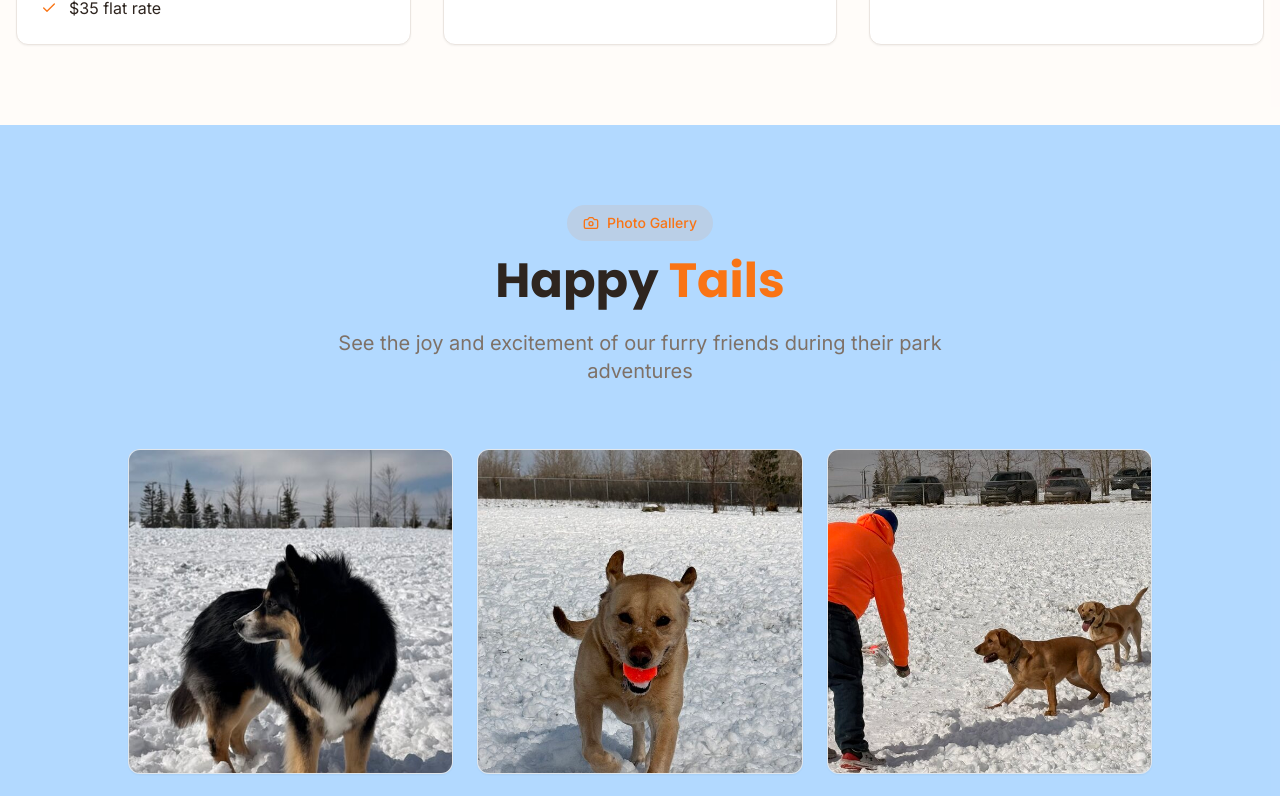
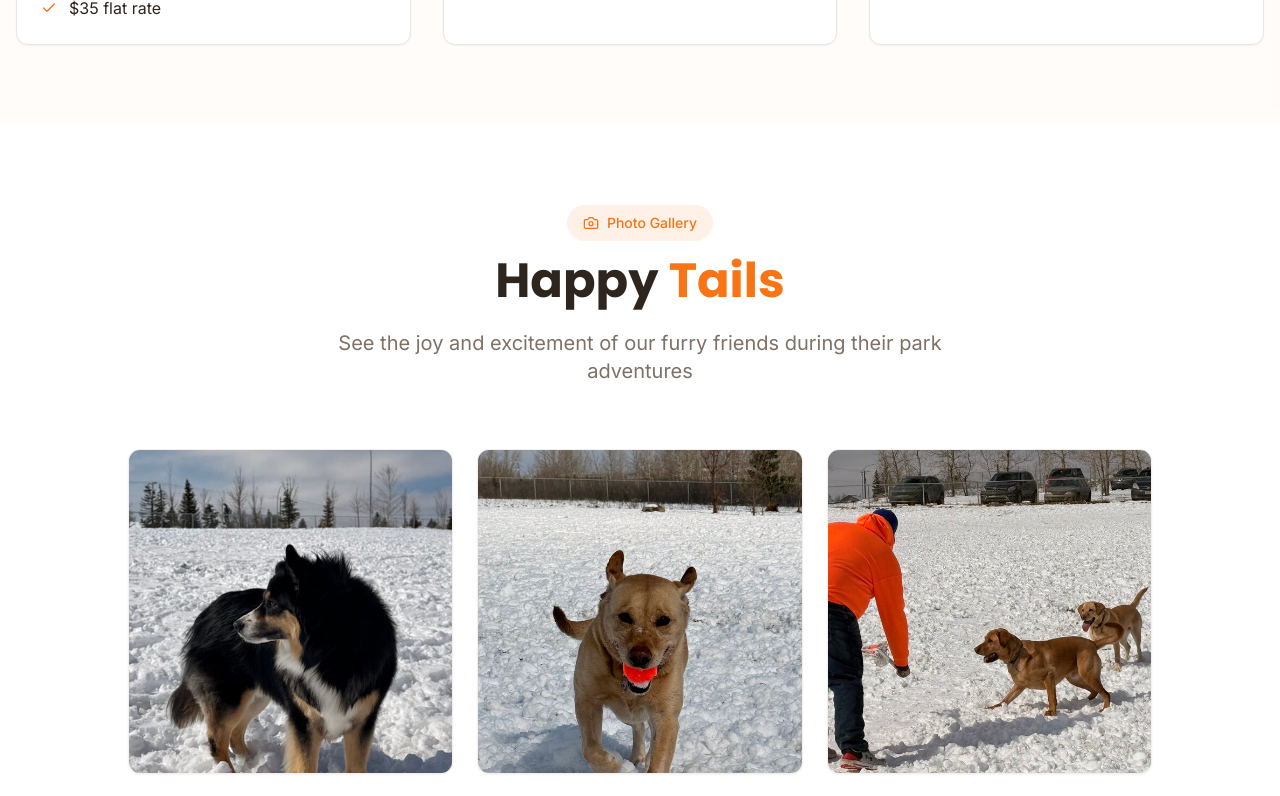
Before and after one commit to AnthonyGordonbit/bark-and-ride-yyc, a React (Vite) app: page / in a window 1280 px wide. Shown: the part 2180-2976 px from the top of the page. Built offline with nearby package versions, Linux system fonts and the light colour scheme; no server answers; the database is empty.

Commit message:
Changes
Co-authored-by: AnthonyGordonbit <181765846+AnthonyGordonbit@users.noreply.github.com>

```diff
--- a/src/components/Gallery.tsx
+++ b/src/components/Gallery.tsx
@@ -27,7 +27,7 @@ const Gallery = () => {
   ];
 
   return (
-    <section id="gallery" className="py-20 bg-secondary/30">
+    <section id="gallery" className="py-20">
       <div className="container mx-auto px-4">
         <div className="text-center mb-16">
           <div className="inline-flex items-center gap-2 bg-primary/10 text-primary px-4 py-2 rounded-full text-sm font-medium mb-4">
```
